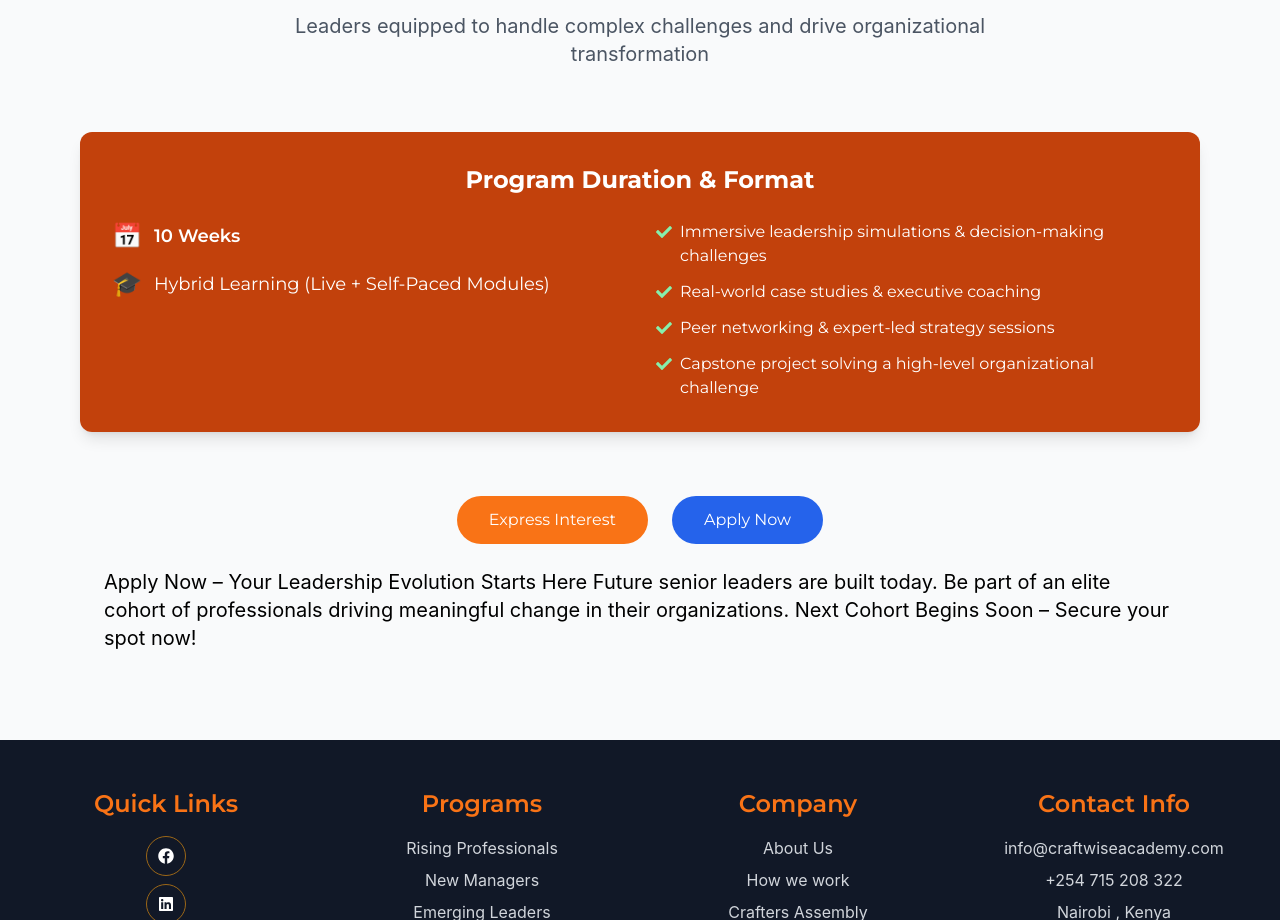
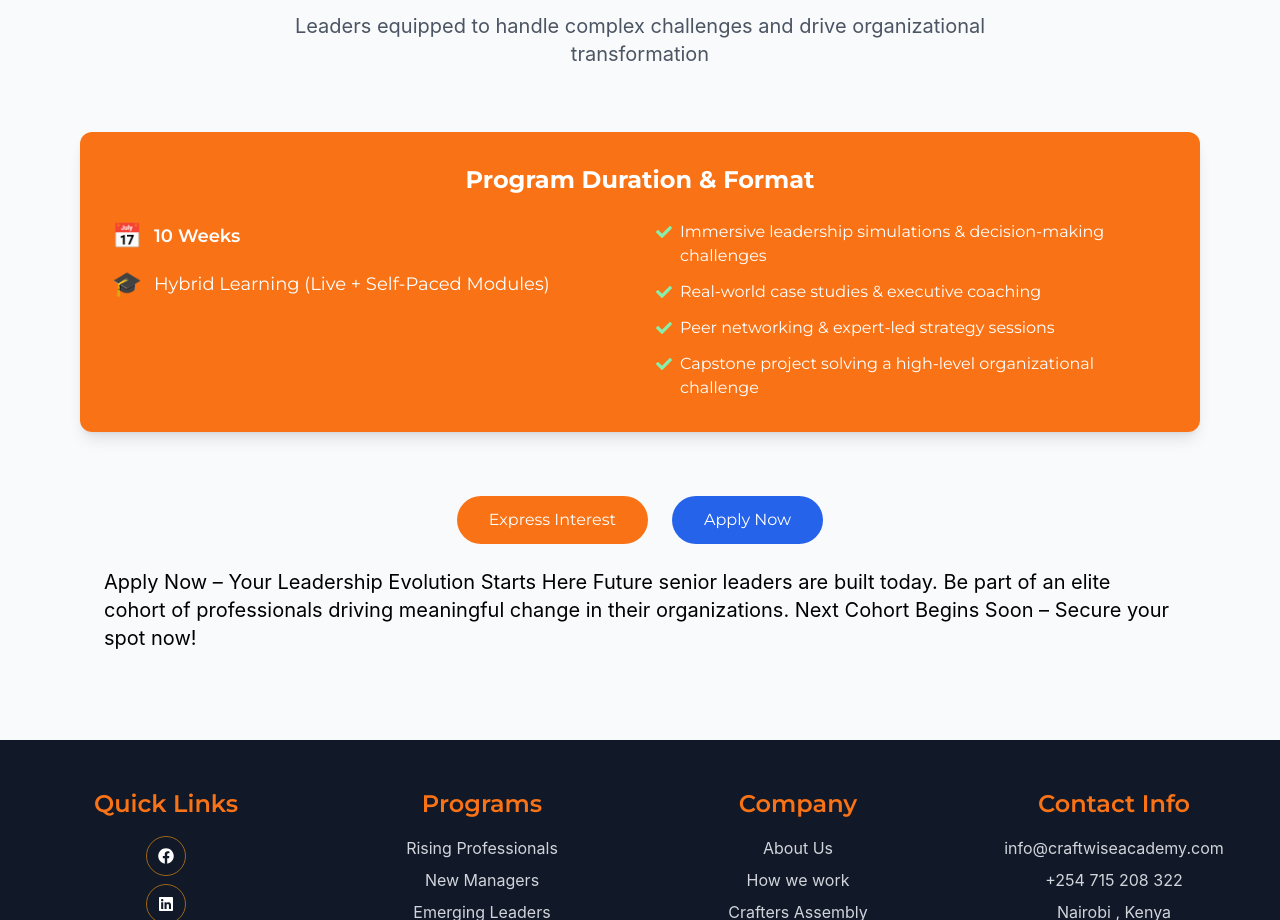
Before and after one commit to Gift-World/craftwise-main, a React (Vite) app: page /emerging in a window 1280 px wide. Shown: the part 1880-2800 px from the top of the page. Built offline with nearby package versions, Linux system fonts and the light colour scheme.

Commit message:
Refactor background styling on ProgramPage for improved layout and visual consistency

```diff
--- a/src/pages/minipages/ProgramPage.jsx
+++ b/src/pages/minipages/ProgramPage.jsx
@@ -83,9 +83,7 @@ const ProgramPage = ({
       >
        <div
 
-  className="absolute inset-0 w-full min-h-screen overflow-hidden
-             bg-no-repeat bg-center sm:bg-contain md:bg-cover
-             transform hover:scale-105 transition-transform duration-700"
+  className="inset-0 bg-cover  bg-no-repeat absolute min-h-screen overflow-hidden transform hover:scale-105 transition-transform duration-700"
   style={{ backgroundImage: `url(${backgroundImage})` }}
 >
   <div className="absolute inset-0 bg-black bg-opacity-60" />
@@ -238,7 +236,7 @@ const ProgramPage = ({
             </motion.p>
           </motion.div>
           <div
-  className="bg-gradient-to-r from-orange-700 via-orange-700 to-orange-700 text-white shadow-lg p-8 mb-16 hover:shadow-2xl transition-shadow duration-300 rounded-xl"
+  className="bg-gradient-to-r from-orange-500 via-orange-500 to-orange-500 text-white shadow-lg p-8 mb-16 hover:shadow-2xl transition-shadow duration-300 rounded-xl"
 >
   <h3 className="text-2xl font-montserrat font-bold mb-6 text-center">Program Duration & Format</h3>
   <div className="grid md:grid-cols-2 gap-8">
```
